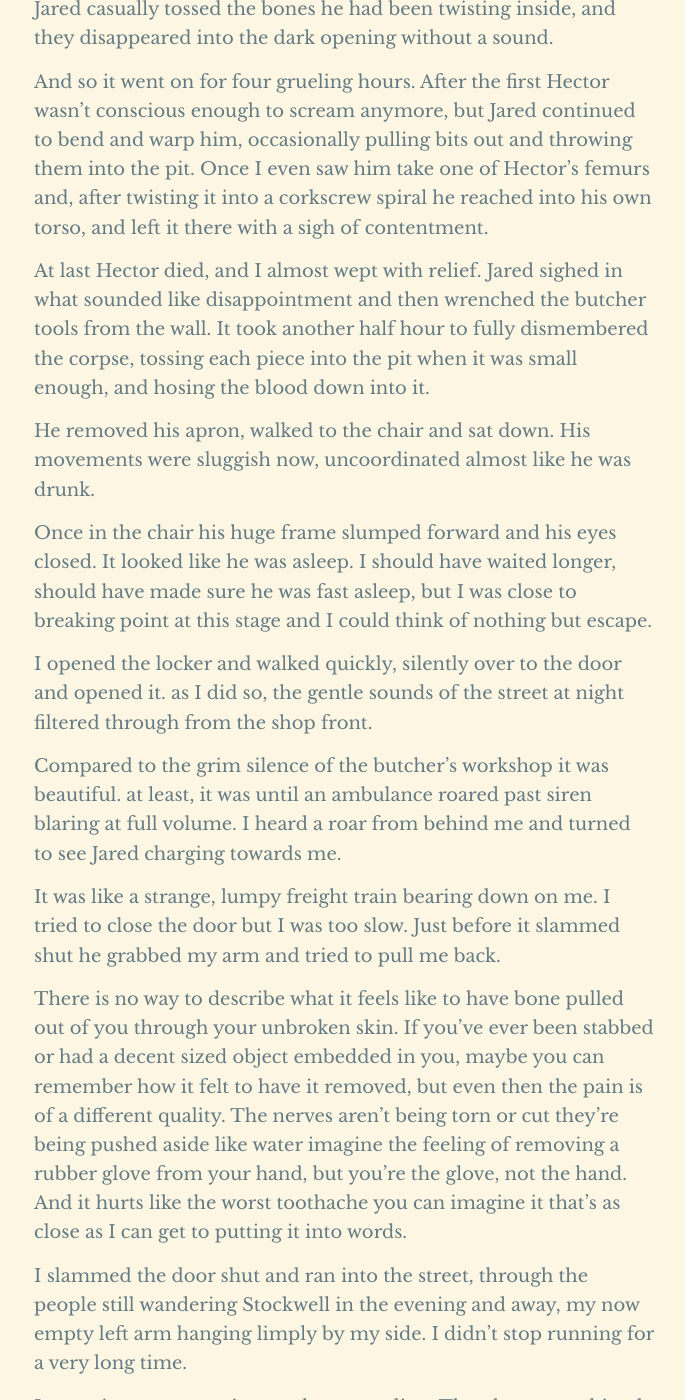
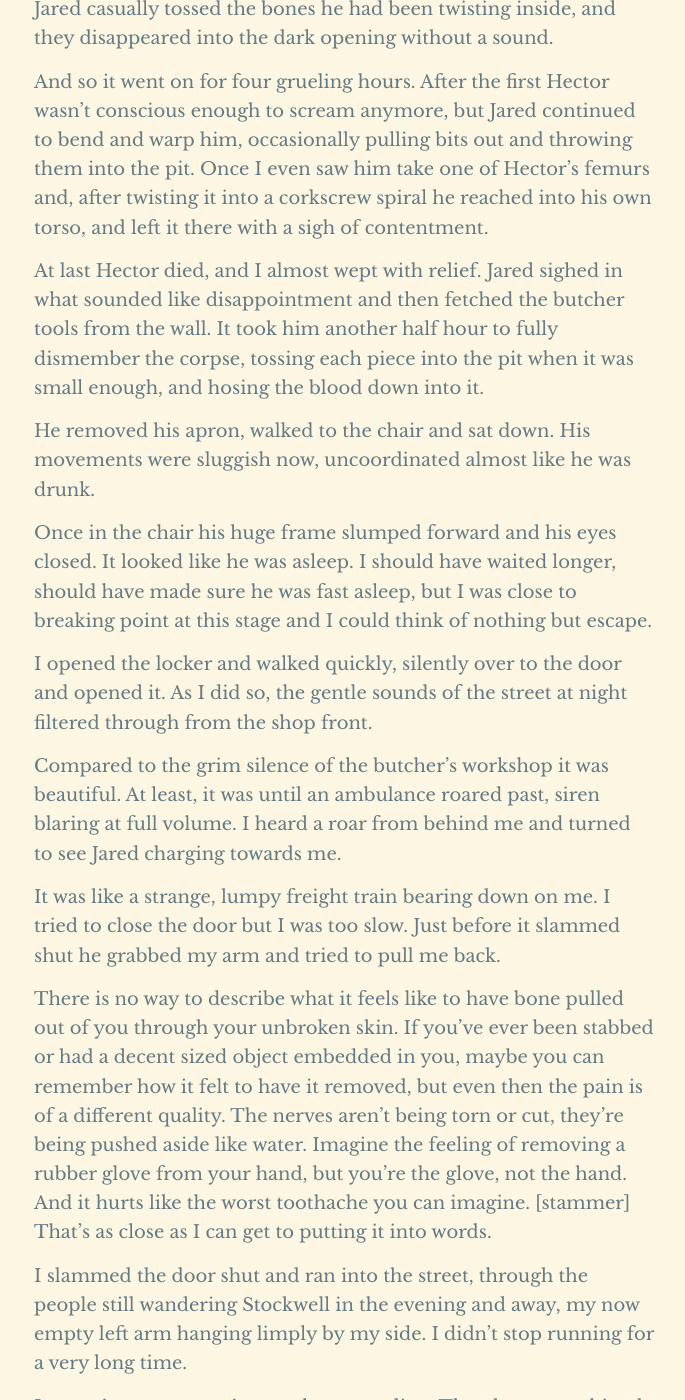
Before and after one commit to Snarp/magnus_archives_transcripts, a Jekyll site: the page built from _posts/2017-01-25-049.md, in a window 1280 px wide and 1400 px high, scrolled down 9591 px. Shown: the whole window, without its empty margins (296-981 px from the left). Built offline with Jekyll 4.4.1, drawn with Linux system fonts in a browser that asks for light colours; some of the changed text lies outside the part shown.

Commit message:
update for episode 49

```diff
--- a/_posts/2017-01-25-049.md
+++ b/_posts/2017-01-25-049.md
@@ -77,7 +77,7 @@
 
 I took plenty more pictures before slipping away unnoticed. Drugs complicated matters, but not necessarily in a bad way. Theoretically pictures of the crime could get Nicola out of her doomed marriage just as quick as any sleazy snapshots, and if I played my cards right I could even make a good bonus out of him myself in the form of some hush money.
 
-Blackmail is an ugly word, but it does pay the bills. given how bad Hector was at spotting me it was only a matter of time before he was behind bars, so I might as well get some use out of that sweet drug money before it was taken by the courts.
+Blackmail is an ugly word, but it does pay the bills. Given how bad Hector was at spotting me it was only a matter of time before he was behind bars, so I might as well get some use out of that sweet drug money before it was taken by the courts.
 
 I mean, he took the briefcase to work for God's sake. The trick was going to be making sure that Hector wasn't connected in a way that would make this difficult. From what I could see he was pretty low rung, and expendable enough that a bit of blackmail wouldn't piss off any of the bigger fish trafficking what looked to be heroin.
 
@@ -147,7 +147,7 @@
 
 It was going to be a while before Jared got around to his lungs or throat. Jared pulled out what appeared to be a handful of ribs. He considered them for a few months before he began to twist them like warm putty, making them into some sort of braid. He considered his handiwork silently as Hector lay screaming on the table before he shook his head and walked towards my locker.
 
-For a terrible moment I was sure he was gonna wrench open the lock and pull me out, but instead he grabbed a crowbar that had been resting against the wall leave it up one of the metal floor tiles. From where I was standing, I could see there was a hole underneath that seemed to disappear deep into the ground.
+For a terrible moment I was sure he was gonna wrench open the locker and pull me out, but instead he grabbed a crowbar that had been resting against the wall and levered up one of the metal floor tiles. From where I was standing, I could see there was a hole underneath that seemed to disappear deep into the ground.
 
 There was something not right about that hole. The texture of the walls was too smooth to be earth, and it seemed to glisten wetly. It was when I saw the teeth that studded the inside of the fleshy throat that I realized what I was looking at, and I choked back a scream.
 
@@ -155,19 +155,19 @@
 
 And so it went on for four grueling hours. After the first Hector wasn't conscious enough to scream anymore, but Jared continued to bend and warp him, occasionally pulling bits out and throwing them into the pit. Once I even saw him take one of Hector's femurs and, after twisting it into a corkscrew spiral he reached into his own torso, and left it there with a sigh of contentment.
 
-At last Hector died, and I almost wept with relief. Jared sighed in what sounded like disappointment and then wrenched the butcher tools from the wall. It took another half hour to fully dismembered the corpse, tossing each piece into the pit when it was small enough, and hosing the blood down into it.
+At last Hector died, and I almost wept with relief. Jared sighed in what sounded like disappointment and then fetched the butcher tools from the wall. It took him another half hour to fully dismember the corpse, tossing each piece into the pit when it was small enough, and hosing the blood down into it.
 
 He removed his apron, walked to the chair and sat down. His movements were sluggish now, uncoordinated almost like he was drunk.
 
 Once in the chair his huge frame slumped forward and his eyes closed. It looked like he was asleep. I should have waited longer, should have made sure he was fast asleep, but I was close to breaking point at this stage and I could think of nothing but escape.
 
-I opened the locker and walked quickly, silently over to the door and opened it. as I did so, the gentle sounds of the street at night filtered through from the shop front.
+I opened the locker and walked quickly, silently over to the door and opened it. As I did so, the gentle sounds of the street at night filtered through from the shop front.
 
-Compared to the grim silence of the butcher's workshop it was beautiful. at least, it was until an ambulance roared past siren blaring at full volume. I heard a roar from behind me and turned to see Jared charging towards me.
+Compared to the grim silence of the butcher's workshop it was beautiful. At least, it was until an ambulance roared past, siren blaring at full volume. I heard a roar from behind me and turned to see Jared charging towards me.
 
 It was like a strange, lumpy freight train bearing down on me. I tried to close the door but I was too slow. Just before it slammed shut he grabbed my arm and tried to pull me back.
 
-There is no way to describe what it feels like to have bone pulled out of you through your unbroken skin. If you've ever been stabbed or had a decent sized object embedded in you, maybe you can remember how it felt to have it removed, but even then the pain is of a different quality. The nerves aren't being torn or cut they're being pushed aside like water imagine the feeling of removing a rubber glove from your hand, but you're the glove, not the hand. And it hurts like the worst toothache you can imagine it that's as close as I can get to putting it into words.
+There is no way to describe what it feels like to have bone pulled out of you through your unbroken skin. If you've ever been stabbed or had a decent sized object embedded in you, maybe you can remember how it felt to have it removed, but even then the pain is of a different quality. The nerves aren't being torn or cut, they're being pushed aside like water. Imagine the feeling of removing a rubber glove from your hand, but you're the glove, not the hand. And it hurts like the worst toothache you can imagine. [stammer] That's as close as I can get to putting it into words.
 
 I slammed the door shut and ran into the street, through the people still wandering Stockwell in the evening and away, my now empty left arm hanging limply by my side. I didn't stop running for a very long time.
 
```
Also changed, not shown: other parts of _posts/2017-01-25-049.md (+10 -10 lines).
